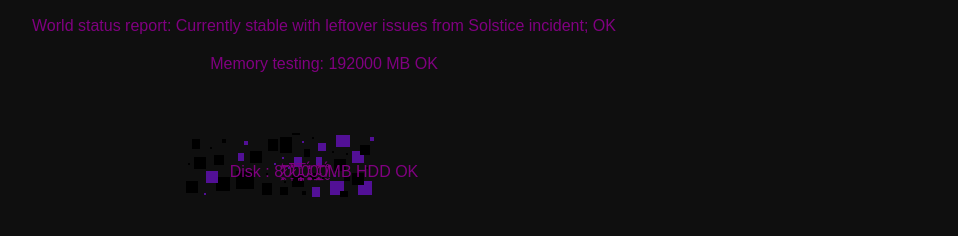
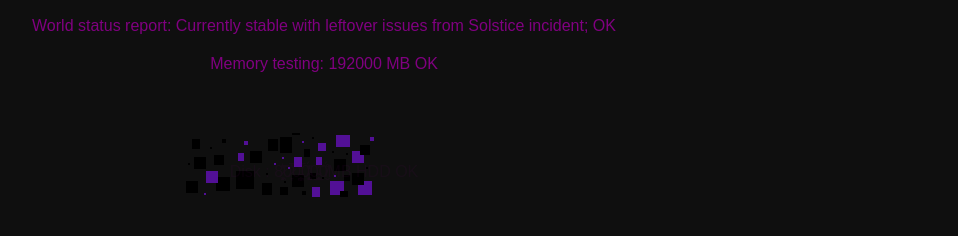
Before and after one commit to twmworldmachine/twmworldmachine.github.io, a plain HTML site: page index.html in a window 1280 px wide. Shown: the part 512-748 px from the top of the page, without its empty margins (316-1274 px from the left). Drawn offline with Linux system fonts and the light colour scheme; a web font is replaced by a local one.

Commit message:
[... ... ...]

```diff
--- a/index.html
+++ b/index.html
@@ -44,6 +44,7 @@
             position: relative;
             z-index: 1;
             padding: 20px;
+            opacity: 0.07;
         }
         </style>
     </head>
```
